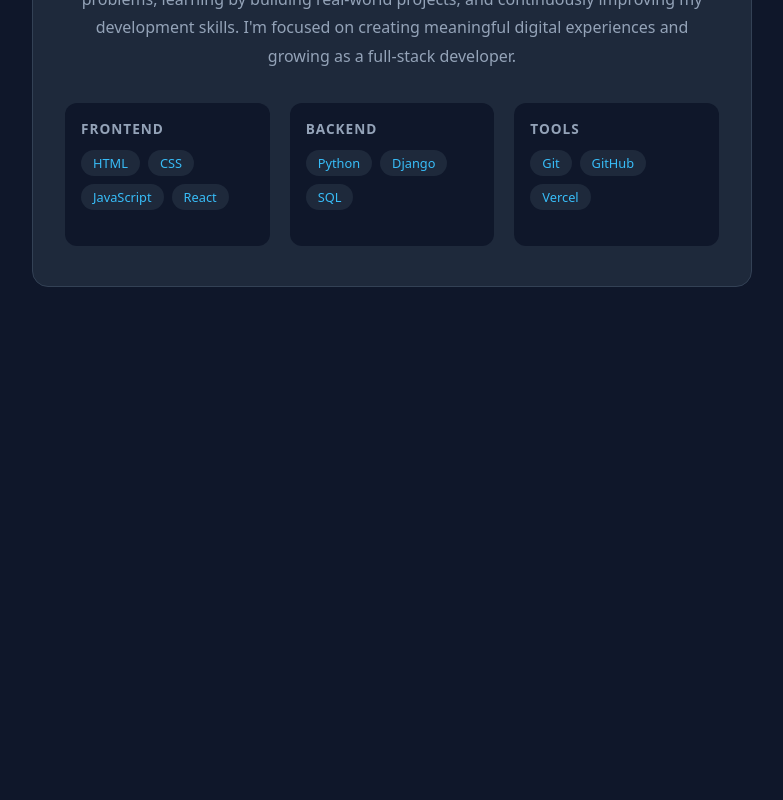
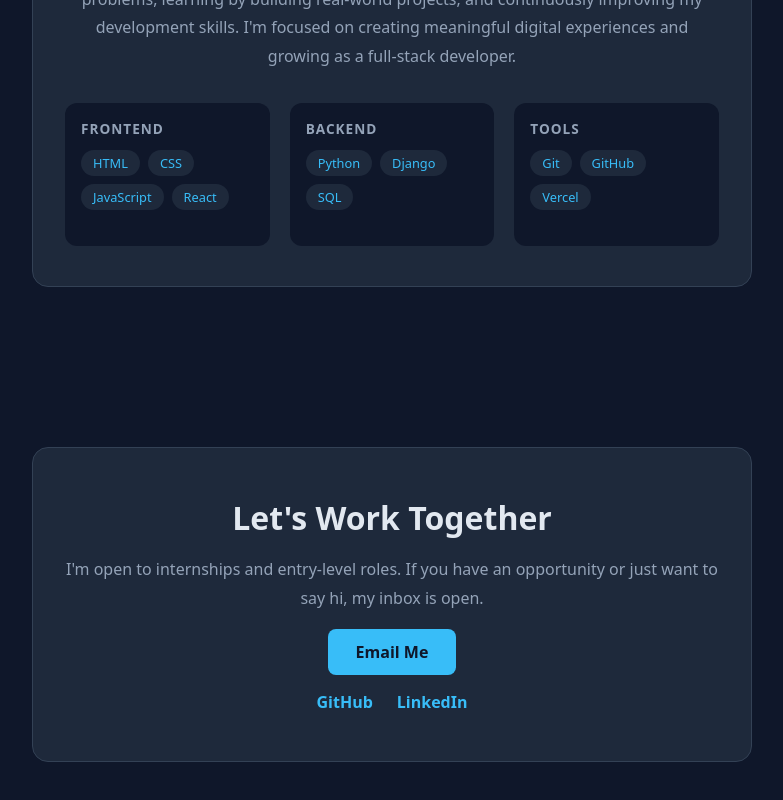
Before and after one commit to rohitlodhi04/my-portfolio, a React (Vite) app: page / in a window 1280 px wide. Shown: the part 1619-2419 px from the top of the page, without its empty margins (248-1031 px from the left). Before the commit the page ends 1986 px from the top, so only its background shows below. Built offline with nearby package versions, Linux system fonts and the light colour scheme.

Commit message:
Add Contact Section

```diff
--- a/src/App.jsx
+++ b/src/App.jsx
@@ -2,6 +2,7 @@ import Navbar from "./components/Navbar";
 import Hero from "./components/Hero";
 import Projects from "./components/Projects";
 import About from "./components/About";
+import Contact from "./components/Contact";
 import "./index.css";
 
 export default function App() {
@@ -11,6 +12,7 @@ export default function App() {
       <Hero />
       <Projects />
       <About/>
+      <Contact/>
     </>
   );
 }
--- /dev/null
+++ b/src/components/Contact.jsx
@@ -0,0 +1,30 @@
+const links = [
+  { label: "GitHub", href: "https://github.com/rohitlodhi04" },
+  { label: "LinkedIn", href: "https://www.linkedin.com/in/rohit-rajput-1972a6443/" },
+];
+
+export default function Contact() {
+  return (
+    <section id="contact" className="contact">
+      <div className="contact-card">
+        <h2 className="about-title">Let's Work Together</h2>
+        <p className="about-text">
+          I'm open to internships and entry-level roles. If you have an
+          opportunity or just want to say hi, my inbox is open.
+        </p>
+
+        <a href="mailto:rohitworks.dev@gmail.com" className="btn btn-primary">
+          Email Me
+        </a>
+
+        <div className="contact-links">
+          {links.map((l) => (
+            <a key={l.label} href={l.href} target="_blank" rel="noreferrer">
+              {l.label}
+            </a>
+          ))}
+        </div>
+      </div>
+    </section>
+  );
+}
--- a/src/index.css
+++ b/src/index.css
@@ -249,3 +249,42 @@ body {
 .skill-group .tech-tag {
   background: #1e293b;
 }
+
+/* Contact */
+.contact {
+  padding: 80px 8% 100px;
+  display: flex;
+  justify-content: center;
+  scroll-margin-top: 70px;
+}
+
+.contact-card {
+  width: 100%;
+  max-width: 720px;
+  background: #1e293b;
+  border: 1px solid #334155;
+  border-radius: 16px;
+  padding: 48px 32px;
+  text-align: center;
+}
+
+.contact-card .about-text {
+  margin-bottom: 28px;
+}
+
+.contact-links {
+  display: flex;
+  justify-content: center;
+  gap: 24px;
+  margin-top: 28px;
+}
+
+.contact-links a {
+  color: #38bdf8;
+  text-decoration: none;
+  font-weight: 600;
+}
+
+.contact-links a:hover {
+  text-decoration: underline;
+}
```
